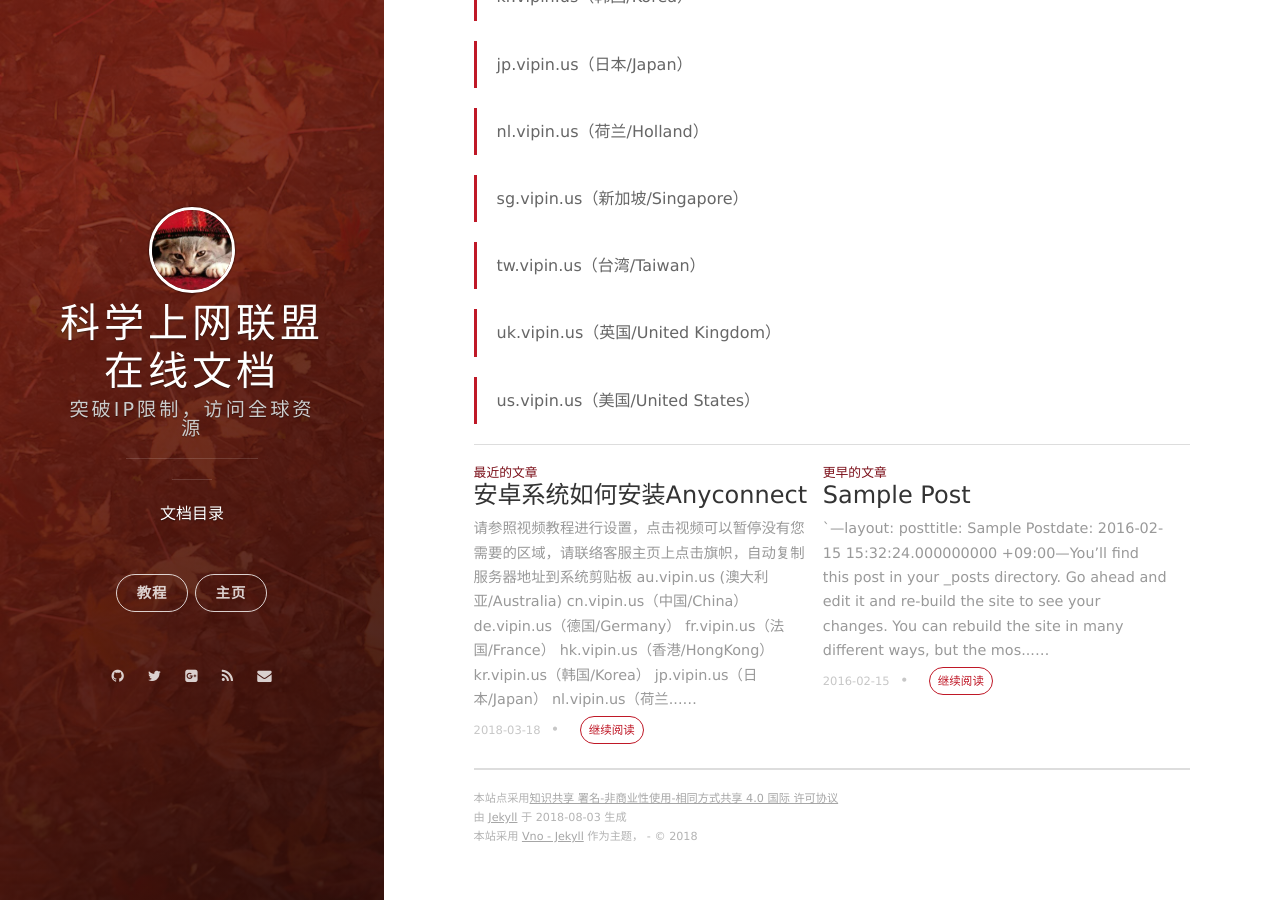
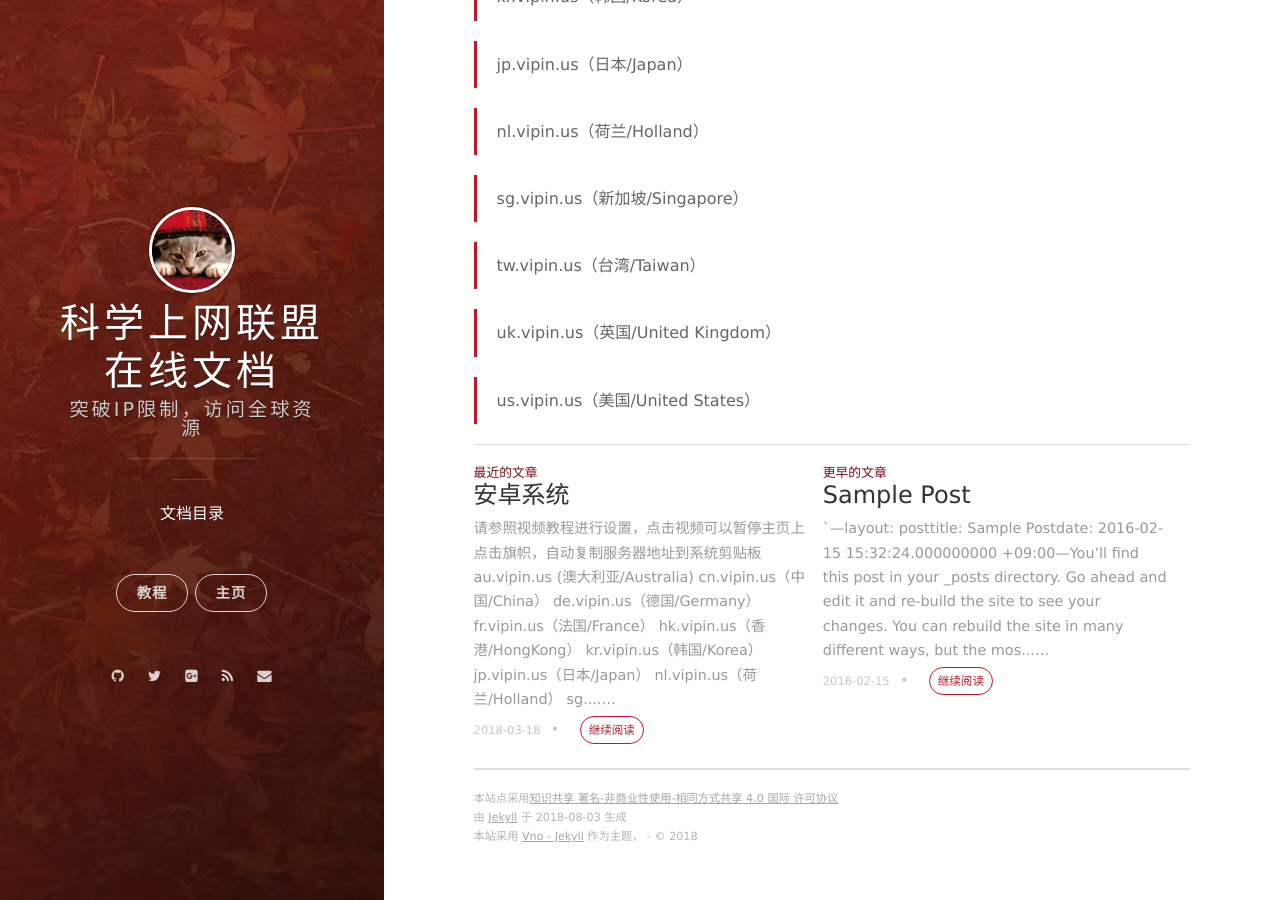
Before and after one commit to michaeldai7/ddxs.github.io, a Jekyll site: the page built from _posts/2016-03-19-服务器列表.md, in a window 1280 px wide and 900 px high, scrolled down 667 px. Built offline with Jekyll 4.4.1, drawn with Linux system fonts in a browser that asks for light colours; nearby versions of some CDN libraries.

Commit message:
add docs

```diff
--- a/_posts/2018-08-01-android.md
+++ b/_posts/2018-03-19-android.md
@@ -1,17 +1,16 @@
 ---
 layout: post
-title:  安卓系统如何安装Anyconnect
+title:  安卓系统
 date:   2018-03-19 02:05:38 +0800
 categories:  安卓 Anyconnect
 ---
 
 请参照视频教程进行设置，点击视频可以暂停
 
-
+****
 <iframe width="540" height="960" src="http://docs.vpnpro.me/files/Android.mp4" frameborder="0" allow="autoplay; encrypted-media" allowfullscreen></iframe>
 
-
-没有您需要的区域，请联络客服
+****
 
 主页上点击旗帜，自动复制服务器地址到系统剪贴板
 
```
Also changed, not shown: _posts/2018-08-02-使用说明.md (added, +37 -0 lines).
